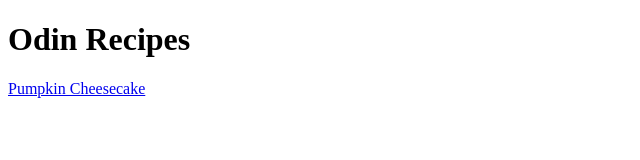
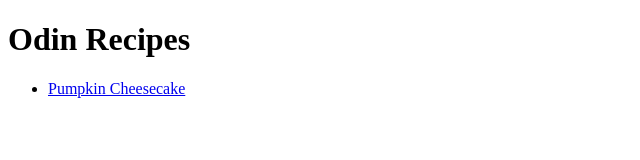
Before and after one commit to dtariq1995/odin-recipes, a plain HTML site: page index.html in a window 1280 px wide. Shown: the whole page, without its empty margins (0-640 px from the left). Drawn offline with Linux system fonts and the light colour scheme.

Commit message:
Added list structure to recipe list

```diff
--- a/index.html
+++ b/index.html
@@ -8,7 +8,8 @@
 </head>
 <body>
     <h1>Odin Recipes</h1>
-    <p><a href="./pumpkin-cheesecake.html">Pumpkin Cheesecake</a></p>
-
+    <ul>
+    <li><a href="./pumpkin-cheesecake.html">Pumpkin Cheesecake</a></li>
+    </ul>
 </body>
 </html>
```
